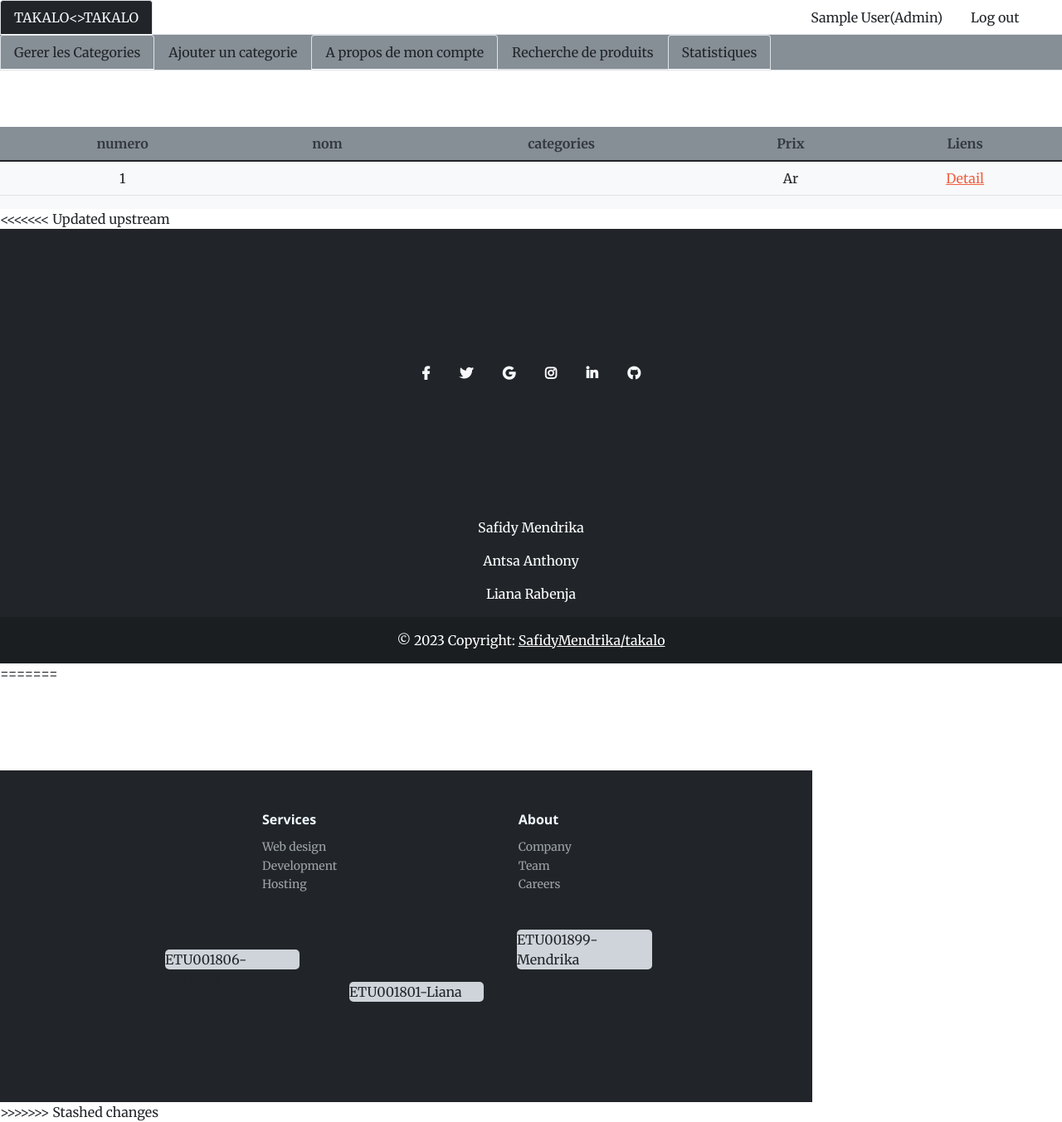
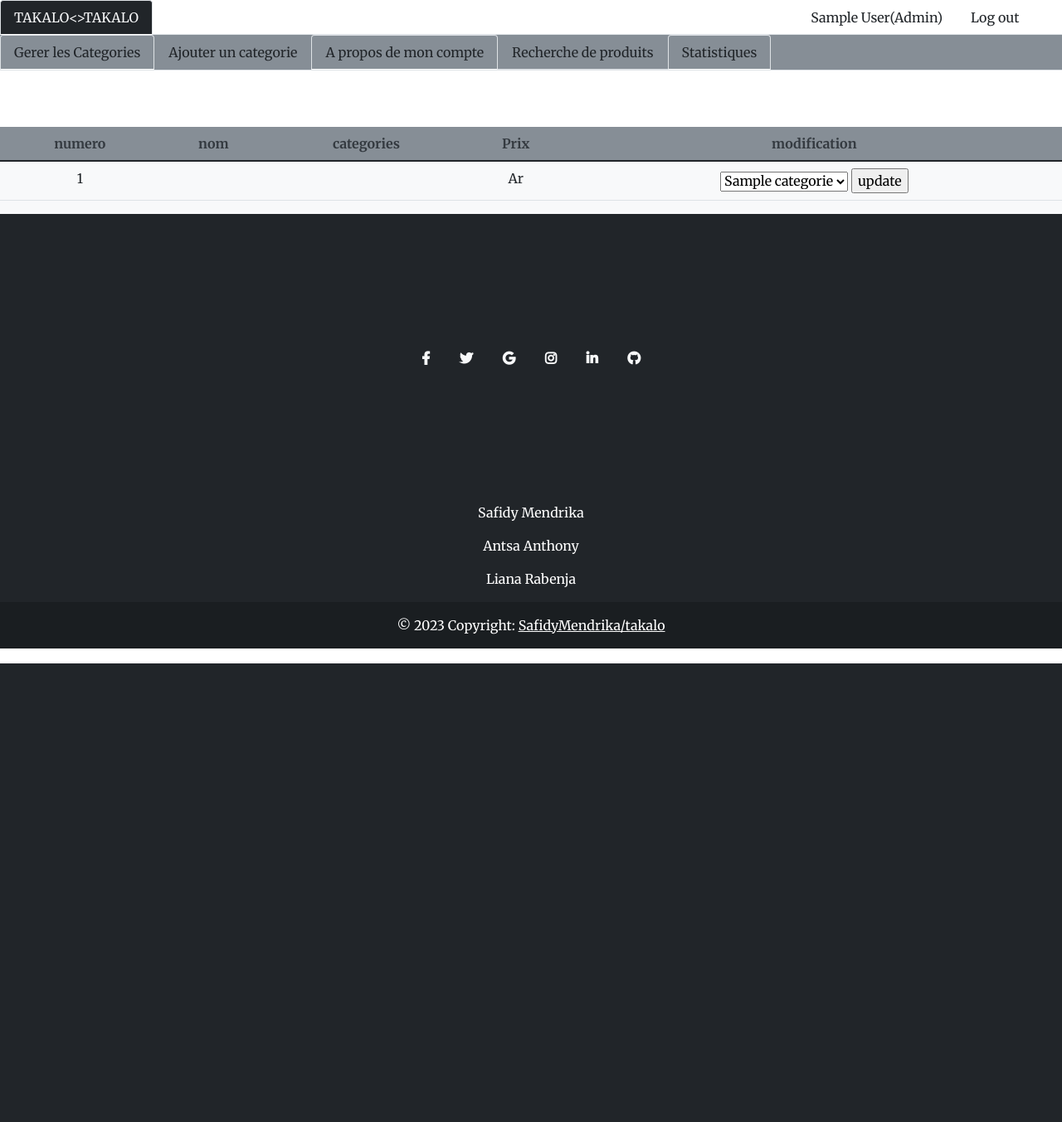
Before and after one commit to SafidyMendrika/takalo, a CodeIgniter app: page /takalo-mendrika/index.php/home/adminHome in a window 1280 px wide. Shown: the whole page at 83% size. After the commit the page ends 800 px from the top, so only its background shows below. Run offline with CodeIgniter, Linux system fonts and the light colour scheme; the visitor is signed in with stand-in values (Sample User, id 1); tables that the repository leaves empty or names only in its code hold one stand-in row (values such as "Sample post"); data that the repository does not hold is empty.

Commit message:
fonctionnalite update categorie

```diff
--- a/application/controllers/Home.php
+++ b/application/controllers/Home.php
@@ -26,6 +26,12 @@
 
         $data["objects"] = $objectModel->getAllWithDetals();
 
+
+        //load categorie
+
+        $categories = $objectModel->getAllCategorie();
+        $data["categories"] = $categories;
+
         $this->load->view("homeadmin",$data);
     }
     public function clientHome(){
--- a/application/models/DAO_model.php
+++ b/application/models/DAO_model.php
@@ -38,5 +38,17 @@
         }
     }
 
+    public static function update($connection,$table,$set,$condition){
+        try {
+            $request = "UPDATE $table set $set where $condition" ;
+
+            $stm = $connection->exec($request);
+
+            $stm = null;
+            return true;
+        } catch (Exception $e) {
+            return false;
+        }
+    }
 
 }
--- a/application/models/Object_model.php
+++ b/application/models/Object_model.php
@@ -87,4 +87,14 @@
 
         return $object[0]["id"];
     }
+
+    public function updateCategorieOf($idObj,$newCategorie)
+    {
+        $connector = new PDO_Connector();
+        $connection =$connector->connect();
+
+        DAO_model::update($connection,"details_objet"," idCategorie = $newCategorie"," idObjet = $idObj ");
+
+        $connection = null;
+    }
 }
--- a/application/views/Footer.php
+++ b/application/views/Footer.php
@@ -1,4 +1,3 @@
-<<<<<<< Updated upstream
 
     <link rel="stylesheet" href="<?php echo site_url("assets/bootstrap/css/bootstrap.min.css"); ?>">
     <link rel="stylesheet" href="<?php echo site_url("assets/fonts/fontawesome-all.min.css"); ?>">
@@ -54,47 +53,3 @@
   <!-- Copyright -->
 </footer>
     <script src="<?php echo site_url("assets/bootstrap/js/bootstrap.min.js") ?>"></script>
-=======
-<!DOCTYPE html>
-<html lang="en">
-
-<head>
-    <meta charset="utf-8">
-    <meta name="viewport" content="width=device-width, initial-scale=1.0, shrink-to-fit=no">
-    <title>Untitled</title>
-    <link rel="stylesheet" href="assets/bootstrap/css/bootstrap.min.css">
-    <link rel="stylesheet" href="assets/css/Footer-Dark.css">
-    <link rel="stylesheet" href="assets/css/styles.css">
-</head>
-
-<body style="margin-top: 24px;height: 100px;width: 800px;">
-    <footer class="footer-dark" style="width: 979px;height: 400px;margin-left: 0px;margin-top: 105px;border-radius: 0px;background: var(--bs-gray-900);">
-        <div class="container">
-            <div class="row" style="margin-left: 180px;">
-                <div class="col-sm-6 col-md-3 item" style="margin-left: 112px;">
-                    <h3>Services</h3>
-                    <ul>
-                        <li><a href="#">Web design</a></li>
-                        <li><a href="#">Development</a></li>
-                        <li><a href="#">Hosting</a></li>
-                    </ul>
-                </div>
-                <div class="col-sm-6 col-md-3 item" style="margin-left: 112px;">
-                    <h3>About</h3>
-                    <ul>
-                        <li><a href="#">Company</a></li>
-                        <li><a href="#">Team</a></li>
-                        <li><a href="#">Careers</a></li>
-                    </ul>
-                </div>
-            </div>
-        </div>
-        <p style="margin-left: 623px;margin-top: 44px;color: var(--bs-gray-900);background: var(--bs-gray-400);width: 162.6px;border-radius: 5px;">ETU001899-Mendrika</p>
-        <p style="margin-left: 199px;margin-bottom: 0;color: var(--bs-gray-900);background: var(--bs-gray-400);width: 162px;height: 24px;border-radius: 5px;margin-top: -40px;">ETU001806-Anthony</p>
-        <p style="margin-left: 421px;margin-top: 15px;background: var(--bs-gray-400);color: var(--bs-gray-900);width: 162px;border-radius: 5px;">ETU001801-Liana</p>
-    </footer>
-    <script src="assets/bootstrap/js/bootstrap.min.js"></script>
-</body>
-
-</html>
->>>>>>> Stashed changes
--- a/application/views/Homeadmin.php
+++ b/application/views/Homeadmin.php
@@ -18,7 +18,7 @@
                     <th>nom</th>
                     <th>categories</th>
                     <th>Prix</th>
-                    <th>Liens</th>
+                    <th>modification</th>
                 </tr>
             </thead>
             <tbody style="margin-top: 0px;">
@@ -30,7 +30,21 @@
                     <td><?php echo $object["nom_objet"]; ?></td>
                     <td><?php echo $object["nom_categorie"]; ?></td>
                     <td><?php echo $object["prix_objet"]; ?> Ar</td>
-                    <td><a href="">Detail</a></td>
+                    <td>
+                        <form action="<?php echo base_url("object/editObjectCategorie") ?>" method="post">
+                            <input type="hidden" name="idObject" value="<?php echo $object["id_objet"]; ?>">
+                            <select name="idCategorie" id="">
+                                <?php foreach ($categories as $categorie) {?>
+
+                                    <option value="<?php echo $categorie["id"] ?>"
+                                        <?php if ($categorie["id"] == $object["id_categorie"]){echo "selected";} ?>
+                                    ><?php echo $categorie["nom"] ?></option>
+                               <?php } ?>
+                            </select>
+
+                            <input type="submit" value="update">
+                        </form>
+                    </td>
                 </tr>
             <?php } ?>
 
```
Also changed, not shown: application/controllers/Object.php (+15 -0 lines), application/script/data.sql (+5 -6 lines), 7 other files.
